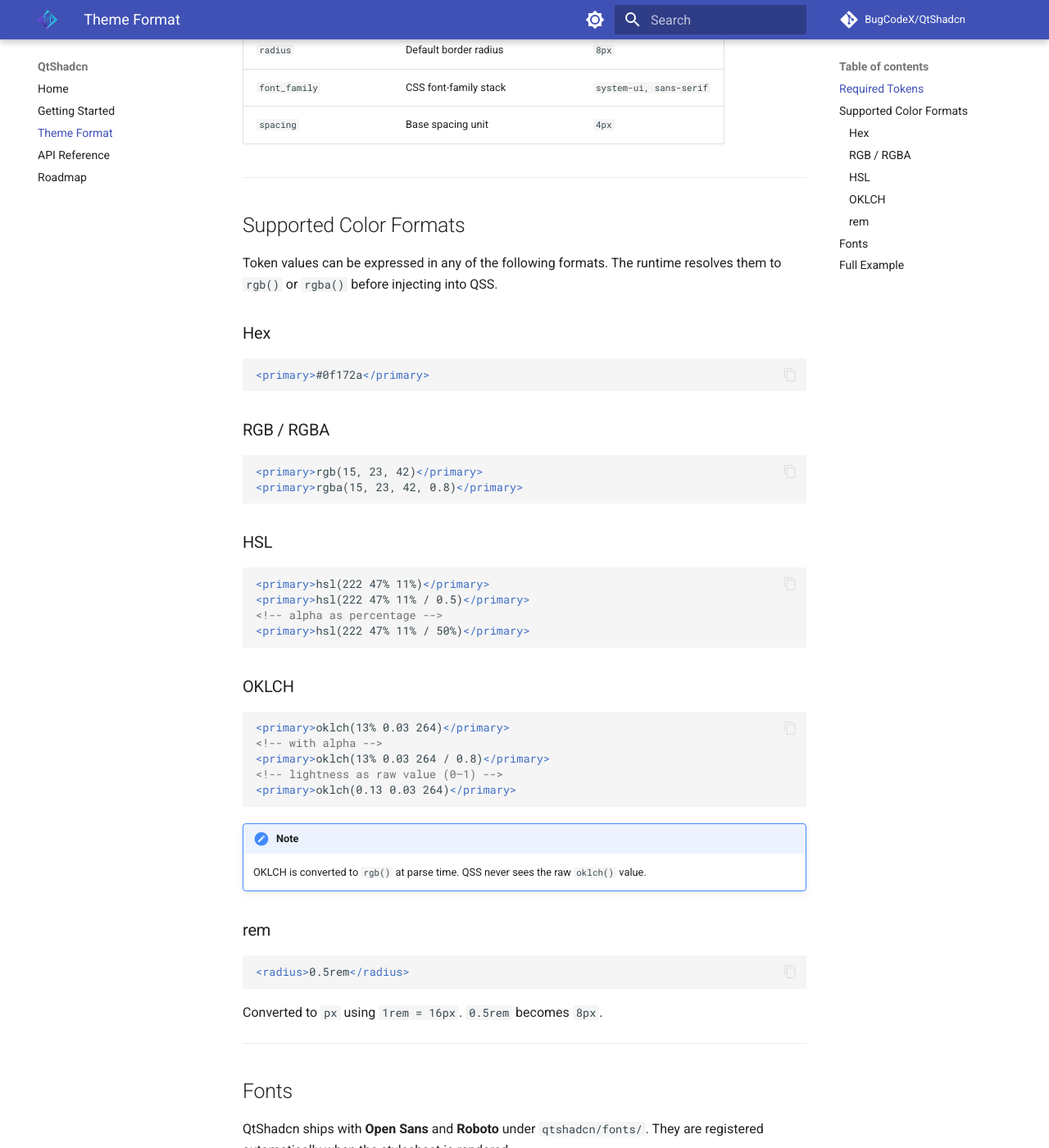
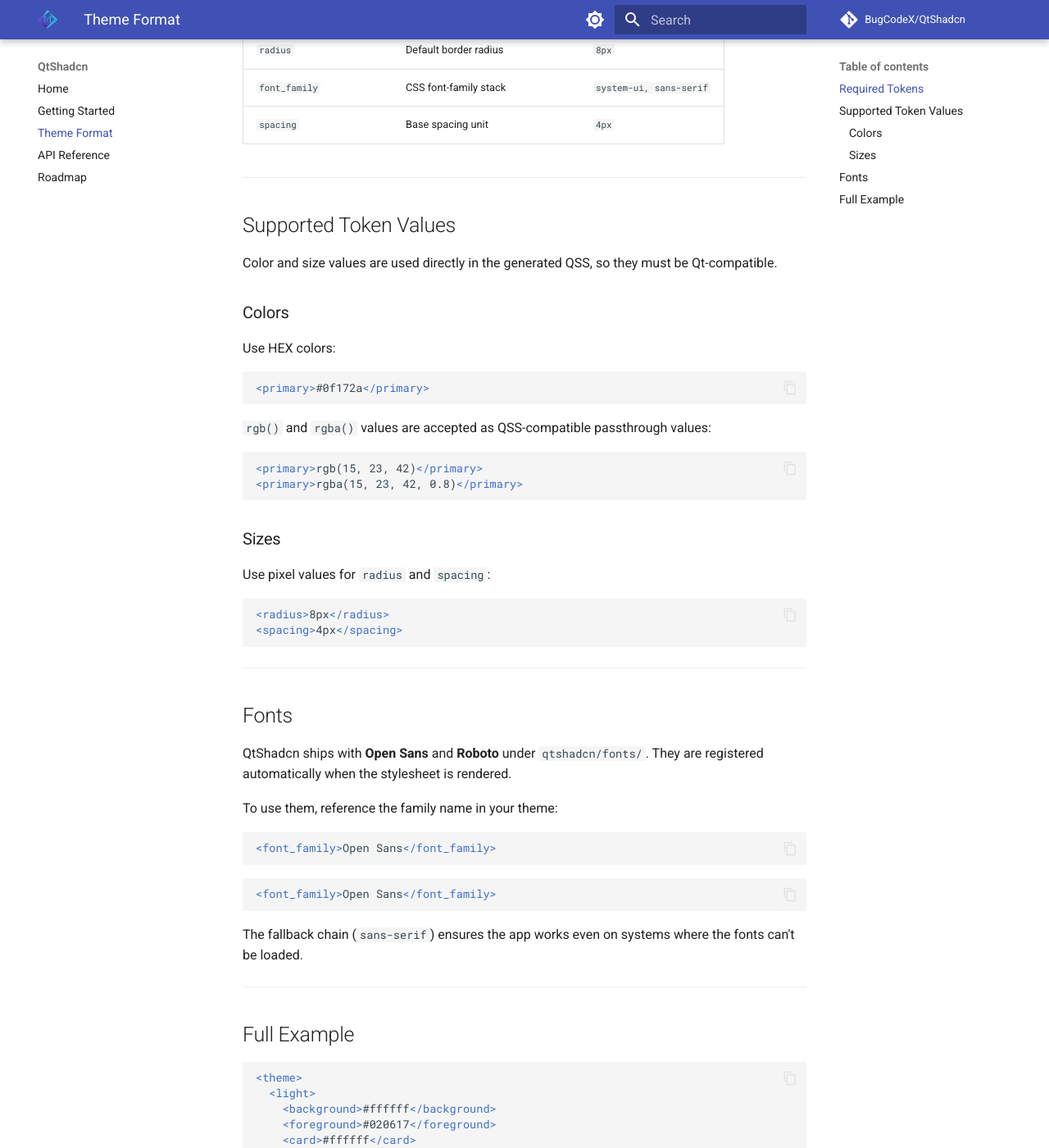
Before and after one commit to BugCodeX/QtShadcn, an MkDocs documentation site: the page built from docs/theme-format.md, in a window 1280 px wide and 1400 px high, scrolled down 1517 px. Shown: the whole window at 82% size. Built offline with MkDocs 1.6.1 and Material for MkDocs 9.7.7, drawn with Linux system fonts in a browser that asks for light colours; comment, search, counter and statistics services are not loaded; some of the changed text lies outside the part shown.

````diff
--- a/docs/theme-format.md
+++ b/docs/theme-format.md
@@ -48,52 +48,33 @@ Every palette section must contain **all 22 tokens** listed below. If any are mi
 
 ---
 
-## Supported Color Formats
+## Supported Token Values
 
-Token values can be expressed in any of the following formats. The runtime resolves them to `rgb()` or `rgba()` before injecting into QSS.
+Color and size values are used directly in the generated QSS, so they must be Qt-compatible.
 
-### Hex
+### Colors
+
+Use HEX colors:
 
 ```xml
 <primary>#0f172a</primary>
 ```
 
-### RGB / RGBA
+`rgb()` and `rgba()` values are accepted as QSS-compatible passthrough values:
 
 ```xml
 <primary>rgb(15, 23, 42)</primary>
 <primary>rgba(15, 23, 42, 0.8)</primary>
 ```
 
-### HSL
+### Sizes
+
+Use pixel values for `radius` and `spacing`:
 
 ```xml
-<primary>hsl(222 47% 11%)</primary>
-<primary>hsl(222 47% 11% / 0.5)</primary>
-<!-- alpha as percentage -->
-<primary>hsl(222 47% 11% / 50%)</primary>
+<radius>8px</radius>
+<spacing>4px</spacing>
 ```
-
-### OKLCH
-
-```xml
-<primary>oklch(13% 0.03 264)</primary>
-<!-- with alpha -->
-<primary>oklch(13% 0.03 264 / 0.8)</primary>
-<!-- lightness as raw value (0–1) -->
-<primary>oklch(0.13 0.03 264)</primary>
-```
-
-!!! note
-    OKLCH is converted to `rgb()` at parse time. QSS never sees the raw `oklch()` value.
-
-### rem
-
-```xml
-<radius>0.5rem</radius>
-```
-
-Converted to `px` using `1rem = 16px`. `0.5rem` becomes `8px`.
 
 ---
 
@@ -104,14 +85,14 @@ QtShadcn ships with **Open Sans** and **Roboto** under `qtshadcn/fonts/`. They a
 To use them, reference the family name in your theme:
 
 ```xml
-<font_family>Open Sans, system-ui, sans-serif</font_family>
+<font_family>Open Sans</font_family>
 ```
 
 ```xml
-<font_family>Roboto, system-ui, sans-serif</font_family>
+<font_family>Open Sans</font_family>
 ```
 
-The fallback chain (`system-ui, sans-serif`) ensures the app works even on systems where the fonts can't be loaded.
+The fallback chain (`sans-serif`) ensures the app works even on systems where the fonts can't be loaded.
 
 ---
 
@@ -126,20 +107,20 @@ The fallback chain (`system-ui, sans-serif`) ensures the app works even on syste
     <card_foreground>#020617</card_foreground>
     <popover>#ffffff</popover>
     <popover_foreground>#020617</popover_foreground>
-    <primary>oklch(13% 0.03 264)</primary>
+    <primary>#0f172a</primary>
     <primary_foreground>#f8fafc</primary_foreground>
     <secondary>#f1f5f9</secondary>
     <secondary_foreground>#0f172a</secondary_foreground>
     <accent>#f1f5f9</accent>
     <accent_foreground>#0f172a</accent_foreground>
     <muted>#f1f5f9</muted>
-    <muted_foreground>hsl(215 16% 47%)</muted_foreground>
+    <muted_foreground>#64748b</muted_foreground>
     <destructive>#ef4444</destructive>
     <destructive_foreground>#f8fafc</destructive_foreground>
     <border>#e2e8f0</border>
     <input>#e2e8f0</input>
     <ring>#0f172a</ring>
-    <radius>0.5rem</radius>
+    <radius>8px</radius>
     <font_family>Open Sans, system-ui, sans-serif</font_family>
     <spacing>4px</spacing>
   </light>
````
Also changed, not shown: AGENTS.md (+105 -10 lines), CONTRIBUTING.md (+1 -1 lines), README.md (+1 -1 lines), docs/api-reference.md (+1 -1 lines), docs/getting-started.md (+3 -3 lines), 5 other files.
